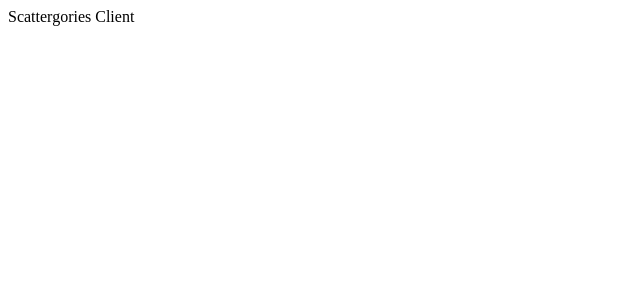
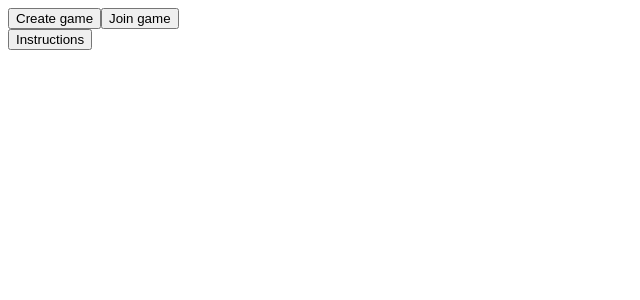
Before and after one commit to mjmmuniz/CS465-Scattergories-Game-Final, a React (Vite) app in the folder client/: page / in a window 1280 px wide. Shown: the top 300 px of the page, without its empty margins (0-640 px from the left). Built offline with nearby package versions, Linux system fonts and the light colour scheme; no server answers.

Commit message:
home view bones

```diff
--- a/client/src/App.jsx
+++ b/client/src/App.jsx
@@ -1,6 +1,7 @@
 import { useState, useEffect } from 'react';
 import './styles/App.css';
 import { socket } from './Socket';
+import Home from './views/Home';
 
 function App() {
   useEffect(() => {
@@ -9,7 +10,7 @@ function App() {
     });
   }, []);
 
-  return <div>Scattergories Client</div>
+  return <Home />;
 }
 
 export default App;
--- /dev/null
+++ b/client/src/components/Button.jsx
@@ -0,0 +1,14 @@
+import React from 'react';
+
+export default function Button(props) {
+    const {label, type, className, onClickHandler} = props;
+    return (
+        <button
+            type={type}
+            className={className}
+            onClick={onClickHandler}
+        >
+            {label}
+        </button>
+    );
+}
--- /dev/null
+++ b/client/src/views/Home.jsx
@@ -0,0 +1,38 @@
+import Button from '../components/Button';
+
+export default function Home() {
+    const handleCreate=(e) => {
+        console.log('create button pressed');
+    }
+
+    const handleJoin=(e) => {
+        console.log('join button pressed');
+    }
+
+    const handleInstructions=(e) => {
+        console.log('instructions button pressed');
+    }
+
+    return (
+        <div>
+            <Button
+                label={'Create game'}
+                type={'button'}
+                onClickHandler={handleCreate}
+                className={''}
+            />
+            <Button
+                label={'Join game'}
+                type={'button'}
+                onClickHandler={handleJoin}
+            />
+            <br/>
+             <Button
+                label={'Instructions'}
+                type={'button'}
+                onClickHandler={handleInstructions}
+                className={''}
+            />
+        </div>
+    );
+}
```
